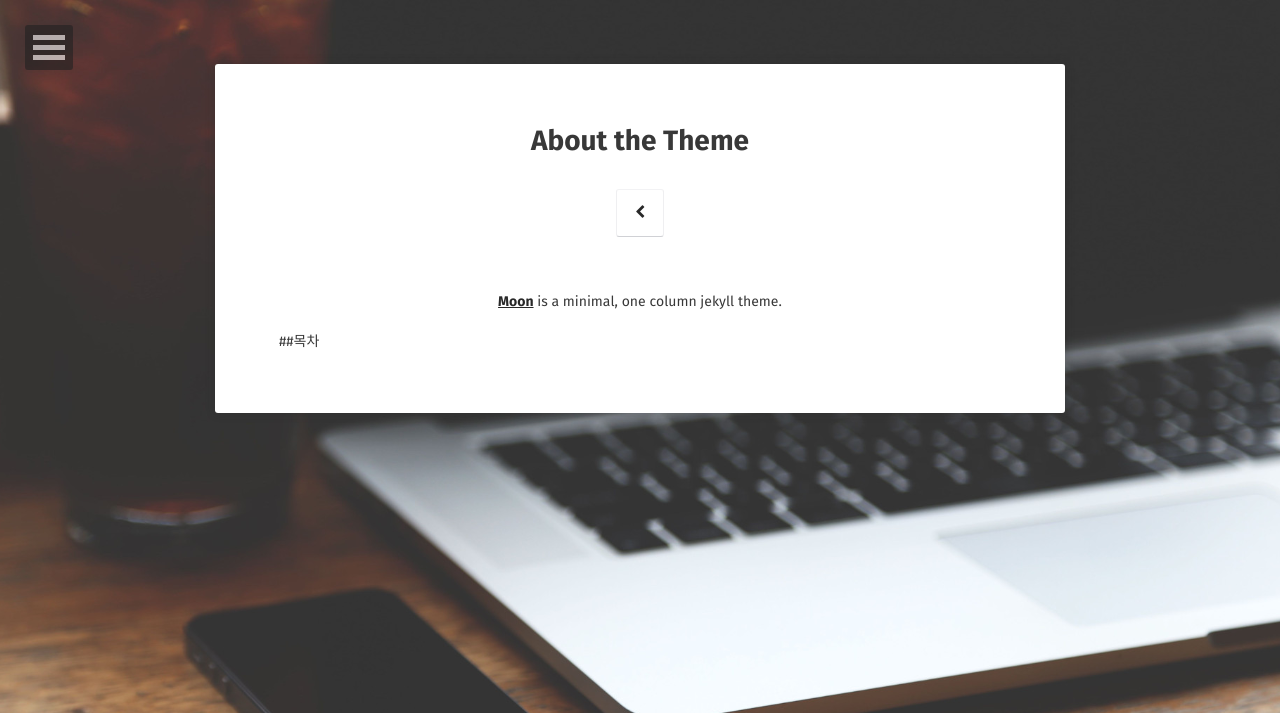
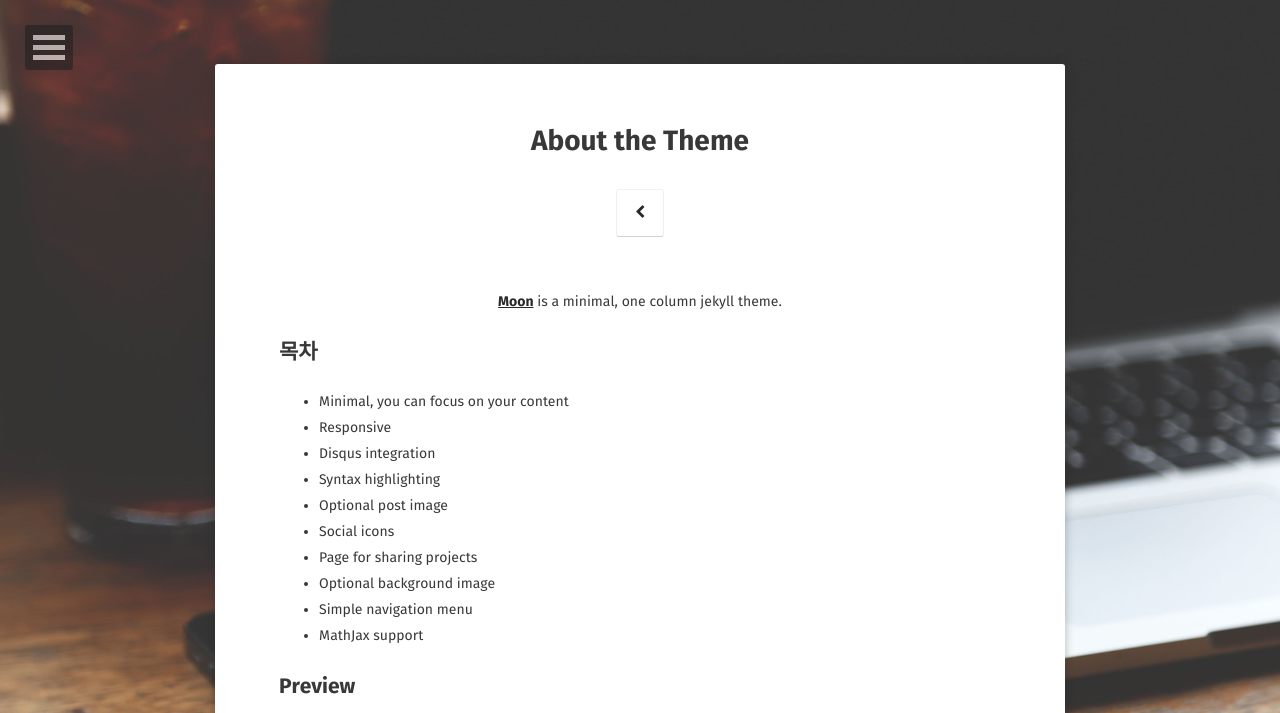
Before and after one commit to sunmoo6457/sunmoo6457.github.com, a Jekyll site: the page built from new/index(new).md, in a window 1280 px wide. Shown: the top 713 px of the page. Built offline with Jekyll 4.4.1, drawn with Linux system fonts in a browser that asks for light colours; some web fonts are replaced; some of the changed text lies outside the part shown; grey boxes are pictures that could not be loaded.

Commit message:
Update index(new).md

```diff
--- a/new/index(new).md
+++ b/new/index(new).md
@@ -7,4 +7,31 @@ comments: false
 ---
 <center><a href="http://taylantatli.github.io/Moon"><b>Moon</b></a> is a minimal, one column jekyll theme.</center>
 
-##목차
+
+## 목차
+* Minimal, you can focus on your content
+* Responsive
+* Disqus integration
+* Syntax highlighting
+* Optional post image
+* Social icons
+* Page for sharing projects
+* Optional background image
+* Simple navigation menu
+* MathJax support
+
+## Preview
+
+{% capture images %}
+    https://cloud.githubusercontent.com/assets/754514/14509720/61c61058-01d6-11e6-93ab-0918515ecd56.png
+    https://cloud.githubusercontent.com/assets/754514/14509716/61ac6c8e-01d6-11e6-879f-8308883de790.png
+{% endcapture %}
+{% include gallery images=images caption="Screenshots of Moon Theme" cols=2 %}
+
+See a [live version of Moon](http://taylantatli.github.io/Moon) hosted on GitHub.
+
+## Getting Started
+
+To learn how to install and use this theme check out the [Setup Guide](http://taylantatli.me/Moon/moon-theme/) for more information.
+
+[Install Moon](https://github.com/TaylanTatli/Moon){: .btn}
```
